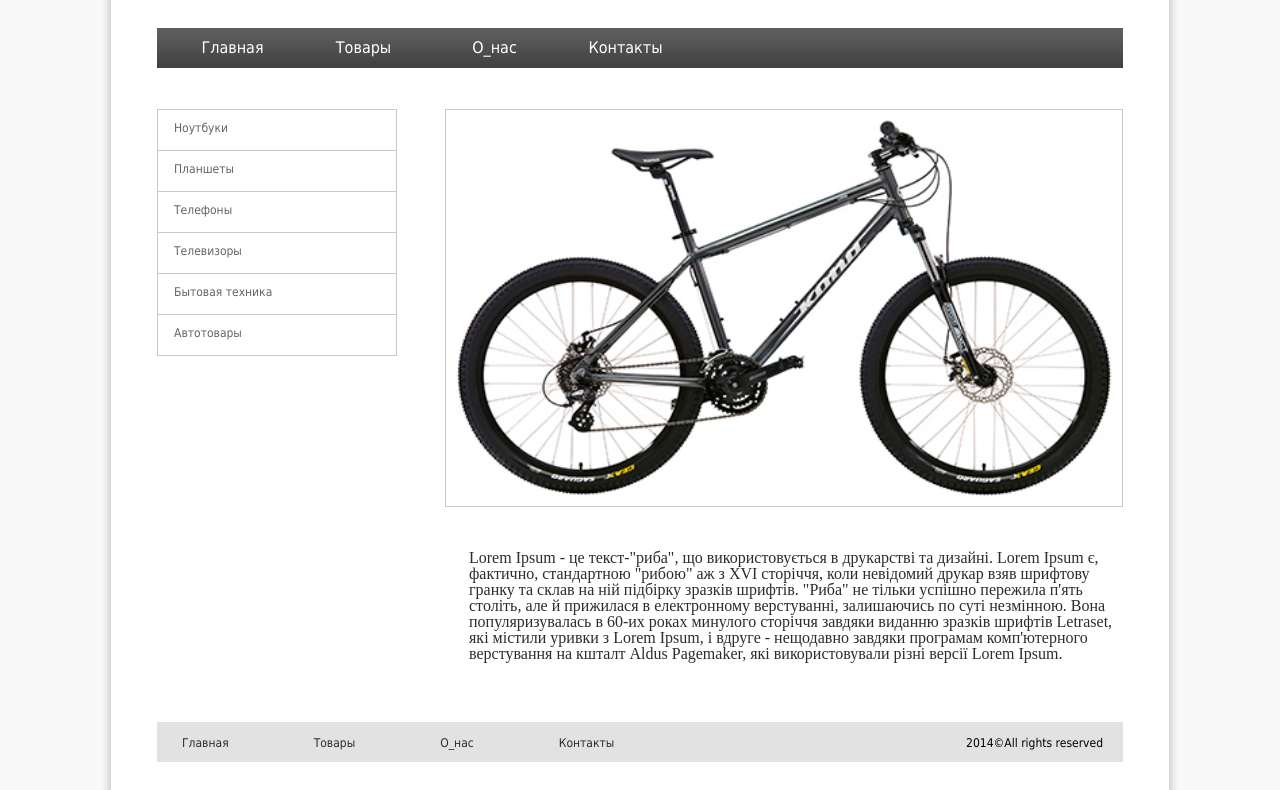
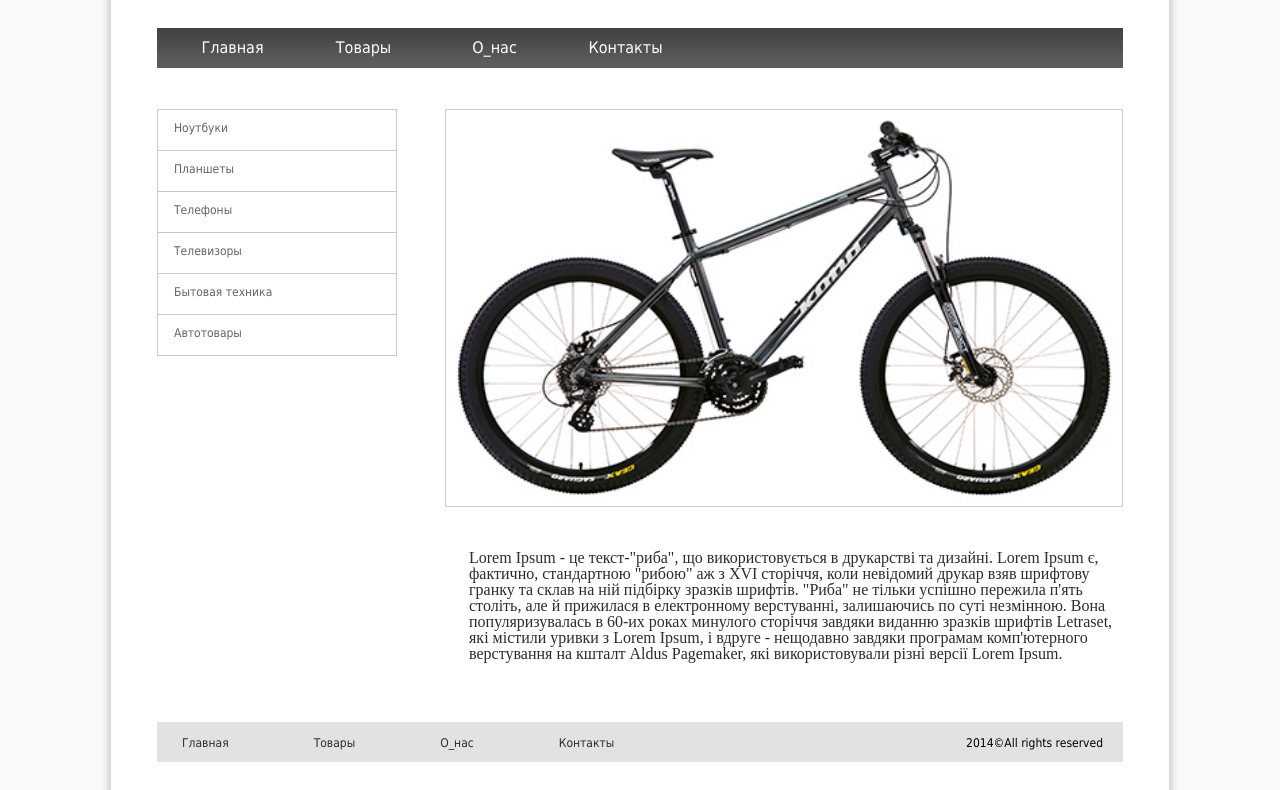
Before and after one commit to vadim1825/Home-work-3, a plain HTML site: page Home_work_3/index.html in a window 1280 px wide. Shown: the part 106-896 px from the top of the page. Drawn offline with Linux system fonts and the light colour scheme.

Commit message:
07.07.2016 home work 3

```diff
--- a/Home_work_3(Bonus)/css/style.css
+++ b/Home_work_3(Bonus)/css/style.css
@@ -9,7 +9,7 @@ body {
 	width: 960px;
 	margin: 0 auto;
 	background-color: black;
-	background-image: url(background.png);
+	background-image: url(../img/background.png);
 	background-repeat: no-repeat;
 	background-position: center;
 	padding: 50px 70px 30px 70px;
--- a/Home_work_3/css/style.css
+++ b/Home_work_3/css/style.css
@@ -1,19 +1,17 @@
-html {
-	height: 130%;
-}
-
 body {
-	width: 100%;
-	height: 100%;
-	background: #f9f9f9;
+	background-color: #f9f9f9;
+	background-image: url(../img/background.png);
+	background-position: top center;
+	background-repeat: repeat-y;
 }
 
 .container {
-	height: 100%;
+	height: 950px;
 	width: 966px;
 	margin: 0 auto;
 	padding: 50px 45px 0px 45px;
 	background-color: #fff;
+	background-repeat: repeat-x;
 	border-right: 1px solid transparent;
 	border-left: 1px solid transparent;
 	box-shadow: -10px 0px 10px -10px rgba(0,0,0,0.3),
@@ -38,7 +36,7 @@ body {
 	height: 40px;
 	width: 966px;
 	margin:0 auto;
-	background-image: url(hover.png);
+	background-image: url(../img/hover.png);
 }
 
 .navigate a {
@@ -56,7 +54,7 @@ body {
 }
 
 .navigate a:hover {
-	background-image: url(hovereff.png);
+	background-image: url(../img/hovereff.png);
 }
 
 .bicycle {
@@ -123,7 +121,7 @@ ul li {
 	height: 40px;
 	width: 966px;
 	margin:0 auto;
-	background-image: url(Footer.png);
+	background-image: url(../img/Footer.png);
 }
 
 .navigate01 a {
```
Also changed, not shown: Home_work_3(Bonus)/img/Background.png (renamed from Home_work_3(Bonus)/css/Background.png), Home_work_3/css/Footer.png (deleted), Home_work_3/css/hover.png (deleted), Home_work_3/img/Footer.png (added), Home_work_3/img/background.png (added), Home_work_3/img/hover.png (added), Home_work_3/img/hovereff.png (renamed from Home_work_3/css/hovereff.png).
